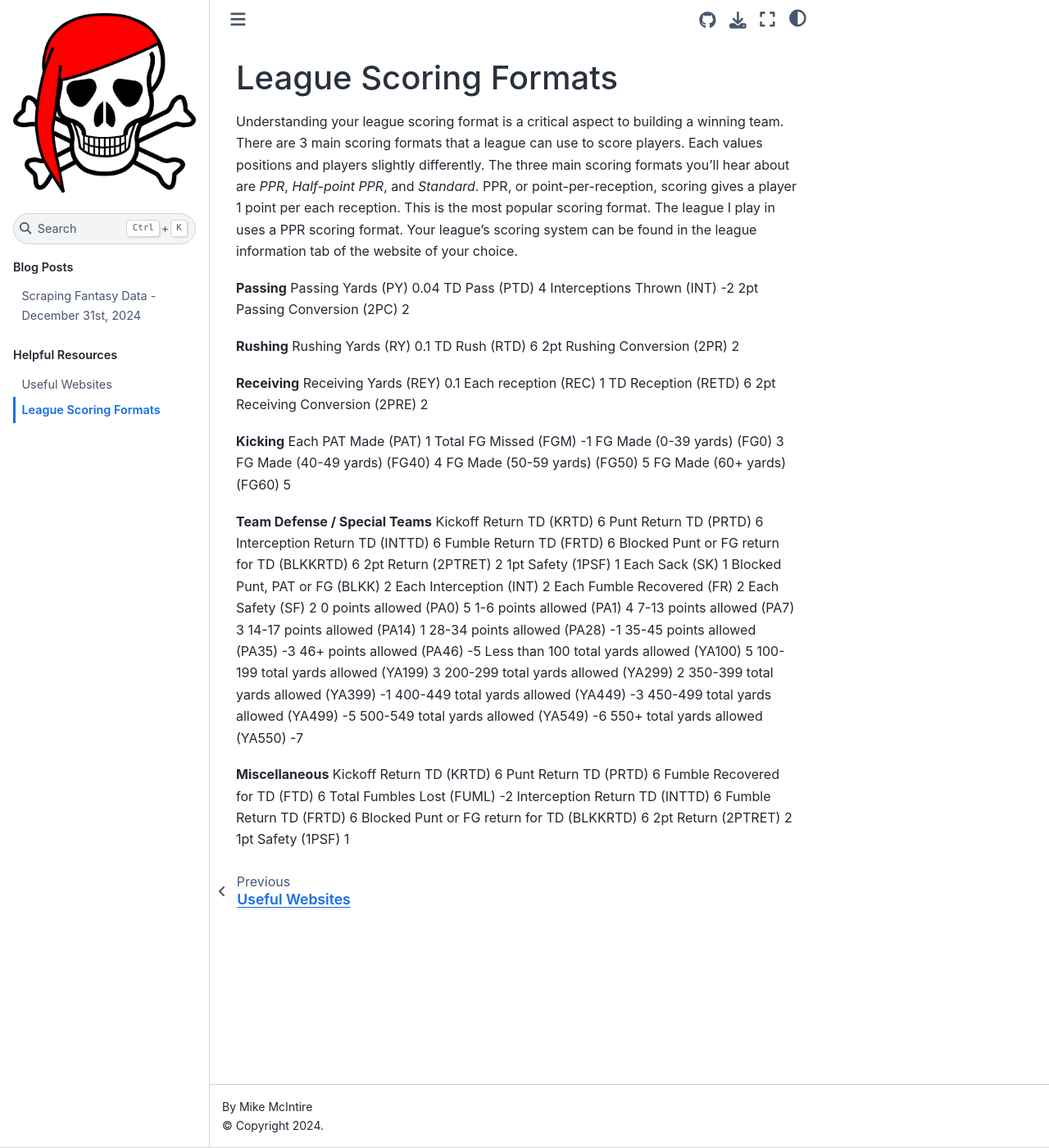
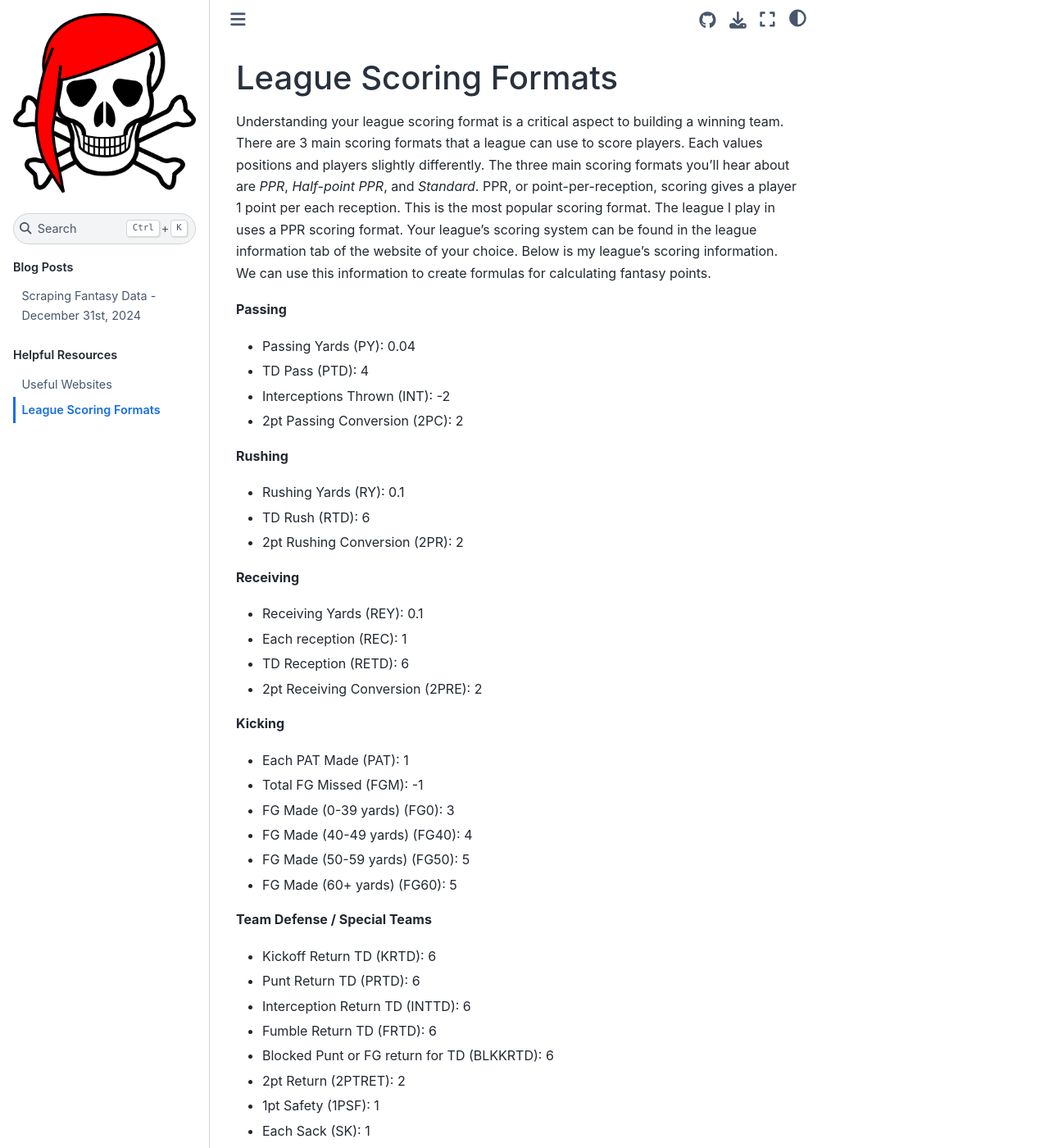
Before and after one commit to mmcint/waiver-raider, a Jupyter Book: the page built from book/scoring.md, in a window 1280 px wide and 1400 px high. Shown: the whole window at 82% size. Built offline with Jupyter Book 1.0.4 settings and Sphinx 7.4.7 and the Sphinx Book theme 1.1.4, drawn with Linux system fonts in a browser that asks for light colours; some of the changed text lies outside the part shown.

Commit message:
adding scoring information

```diff
--- a/book/scoring.md
+++ b/book/scoring.md
@@ -1,121 +1,68 @@
 # League Scoring Formats
 
-Understanding your league scoring format is a critical aspect to building a winning team. There are 3 main scoring formats that a league can use to score players. Each values positions and players slightly differently. The three main scoring formats you'll hear about are *PPR*, *Half-point PPR*, and *Standard*. PPR, or point-per-reception, scoring gives a player 1 point per each reception. This is the most popular scoring format. The league I play in uses a PPR scoring format. Your league's scoring system can be found in the league information tab of the website of your choice.
+Understanding your league scoring format is a critical aspect to building a winning team. There are 3 main scoring formats that a league can use to score players. Each values positions and players slightly differently. The three main scoring formats you'll hear about are *PPR*, *Half-point PPR*, and *Standard*. PPR, or point-per-reception, scoring gives a player 1 point per each reception. This is the most popular scoring format. The league I play in uses a PPR scoring format. Your league's scoring system can be found in the league information tab of the website of your choice. Below is my league's scoring information. We can use this information to create formulas for calculating fantasy points.
 
 **Passing**
-Passing Yards (PY)
-0.04
-TD Pass (PTD)
-4
-Interceptions Thrown (INT)
--2
-2pt Passing Conversion (2PC)
-2
+* Passing Yards (PY): 0.04
+* TD Pass (PTD): 4
+* Interceptions Thrown (INT): -2
+* 2pt Passing Conversion (2PC): 2
 
 **Rushing**
-Rushing Yards (RY)
-0.1
-TD Rush (RTD)
-6
-2pt Rushing Conversion (2PR)
-2
+* Rushing Yards (RY): 0.1
+* TD Rush (RTD): 6
+* 2pt Rushing Conversion (2PR): 2
 
 **Receiving**
-Receiving Yards (REY)
-0.1
-Each reception (REC)
-1
-TD Reception (RETD)
-6
-2pt Receiving Conversion (2PRE)
-2
+* Receiving Yards (REY): 0.1
+* Each reception (REC): 1
+* TD Reception (RETD): 6
+* 2pt Receiving Conversion (2PRE): 2
 
 **Kicking**
-Each PAT Made (PAT)
-1
-Total FG Missed (FGM)
--1
-FG Made (0-39 yards) (FG0)
-3
-FG Made (40-49 yards) (FG40)
-4
-FG Made (50-59 yards) (FG50)
-5
-FG Made (60+ yards) (FG60)
-5
+* Each PAT Made (PAT): 1
+* Total FG Missed (FGM): -1
+* FG Made (0-39 yards) (FG0): 3
+* FG Made (40-49 yards) (FG40): 4
+* FG Made (50-59 yards) (FG50): 5
+* FG Made (60+ yards) (FG60): 5
 
 **Team Defense / Special Teams**
-Kickoff Return TD (KRTD)
-6
-Punt Return TD (PRTD)
-6
-Interception Return TD (INTTD)
-6
-Fumble Return TD (FRTD)
-6
-Blocked Punt or FG return for TD (BLKKRTD)
-6
-2pt Return (2PTRET)
-2
-1pt Safety (1PSF)
-1
-Each Sack (SK)
-1
-Blocked Punt, PAT or FG (BLKK)
-2
-Each Interception (INT)
-2
-Each Fumble Recovered (FR)
-2
-Each Safety (SF)
-2
-0 points allowed (PA0)
-5
-1-6 points allowed (PA1)
-4
-7-13 points allowed (PA7)
-3
-14-17 points allowed (PA14)
-1
-28-34 points allowed (PA28)
--1
-35-45 points allowed (PA35)
--3
-46+ points allowed (PA46)
--5
-Less than 100 total yards allowed (YA100)
-5
-100-199 total yards allowed (YA199)
-3
-200-299 total yards allowed (YA299)
-2
-350-399 total yards allowed (YA399)
--1
-400-449 total yards allowed (YA449)
--3
-450-499 total yards allowed (YA499)
--5
-500-549 total yards allowed (YA549)
--6
-550+ total yards allowed (YA550)
--7
+* Kickoff Return TD (KRTD): 6
+* Punt Return TD (PRTD): 6
+* Interception Return TD (INTTD): 6
+* Fumble Return TD (FRTD): 6
+* Blocked Punt or FG return for TD (BLKKRTD): 6
+* 2pt Return (2PTRET): 2
+* 1pt Safety (1PSF): 1
+* Each Sack (SK): 1
+* Blocked Punt, PAT or FG (BLKK): 2
+* Each Interception (INT): 2
+* Each Fumble Recovered (FR): 2
+* Each Safety (SF): 2
+* 0 points allowed (PA0): 5
+* 1-6 points allowed (PA1): 4
+* 7-13 points allowed (PA7): 3
+* 14-17 points allowed (PA14): 1
+* 28-34 points allowed (PA28): -1
+* 35-45 points allowed (PA35): -3
+* 46+ points allowed (PA46): -5
+* Less than 100 total yards allowed (YA100): 5
+* 100-199 total yards allowed (YA199): 3
+* 200-299 total yards allowed (YA299): 2
+* 350-399 total yards allowed (YA399): -1
+* 400-449 total yards allowed (YA449): -3
+* 450-499 total yards allowed (YA499): -5
+* 500-549 total yards allowed (YA549): -6
+* 550+ total yards allowed (YA550): -7
 
 **Miscellaneous**
-Kickoff Return TD (KRTD)
-6
-Punt Return TD (PRTD)
-6
-Fumble Recovered for TD (FTD)
-6
-Total Fumbles Lost (FUML)
--2
-Interception Return TD (INTTD)
-6
-Fumble Return TD (FRTD)
-6
-Blocked Punt or FG return for TD (BLKKRTD)
-6
-2pt Return (2PTRET)
-2
-1pt Safety (1PSF)
-1
+* Kickoff Return TD (KRTD): 6
+* Punt Return TD (PRTD): 6
+* Fumble Recovered for TD (FTD): 6
+* Total Fumbles Lost (FUML): -2
+* Interception Return TD (INTTD): 6
+* Fumble Return TD (FRTD): 6
+* Blocked Punt or FG return for TD (BLKKRTD): 6
+* 2pt Return (2PTRET): 2
+* 1pt Safety (1PSF): 1
```
